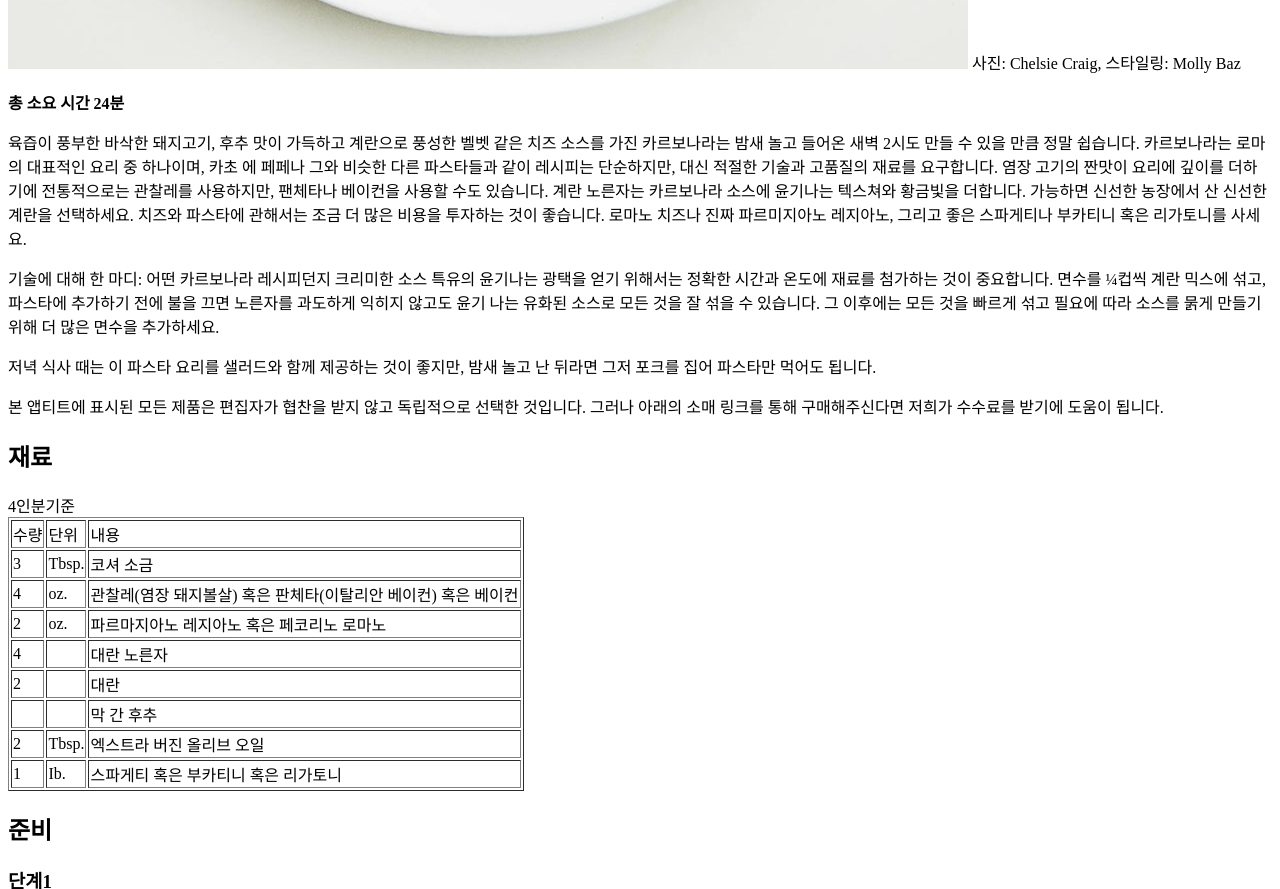
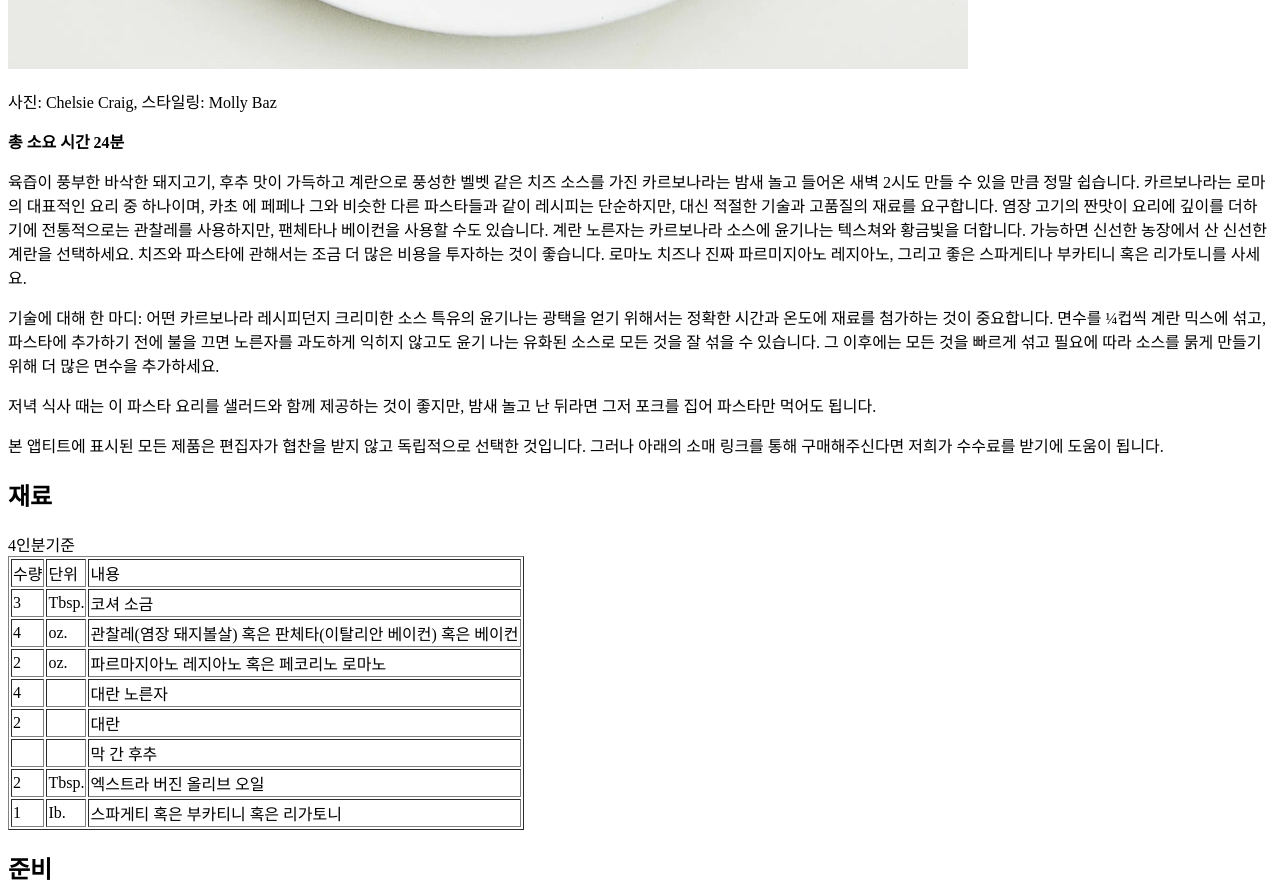
Before and after one commit to SANGMYUNGHYEJIN/kHJ_202220249, a plain HTML site: page src/second.html in a window 1280 px wide. Shown: the part 1098-1987 px from the top of the page. Drawn offline with Linux system fonts and the light colour scheme.

Commit message:
웹미디어 2주차 완성 수정본

```diff
--- a/src/second.html
+++ b/src/second.html
@@ -11,7 +11,7 @@
     <h4><p style="font-weight: lighter">2023.01.04</p></h4>
     <p style="font-weight: bold">레서피</p>
     <img src="/img/pasta-carbonara.jpg" alt="안보이나요" />
-    사진: Chelsie Craig, 스타일링: Molly Baz
+    <p>사진: Chelsie Craig, 스타일링: Molly Baz</p>
     <p style="font-weight: bold">총 소요 시간 24분</p>
     <p>
       육즙이 풍부한 바삭한 돼지고기, 후추 맛이 가득하고 계란으로 풍성한 벨벳
```
